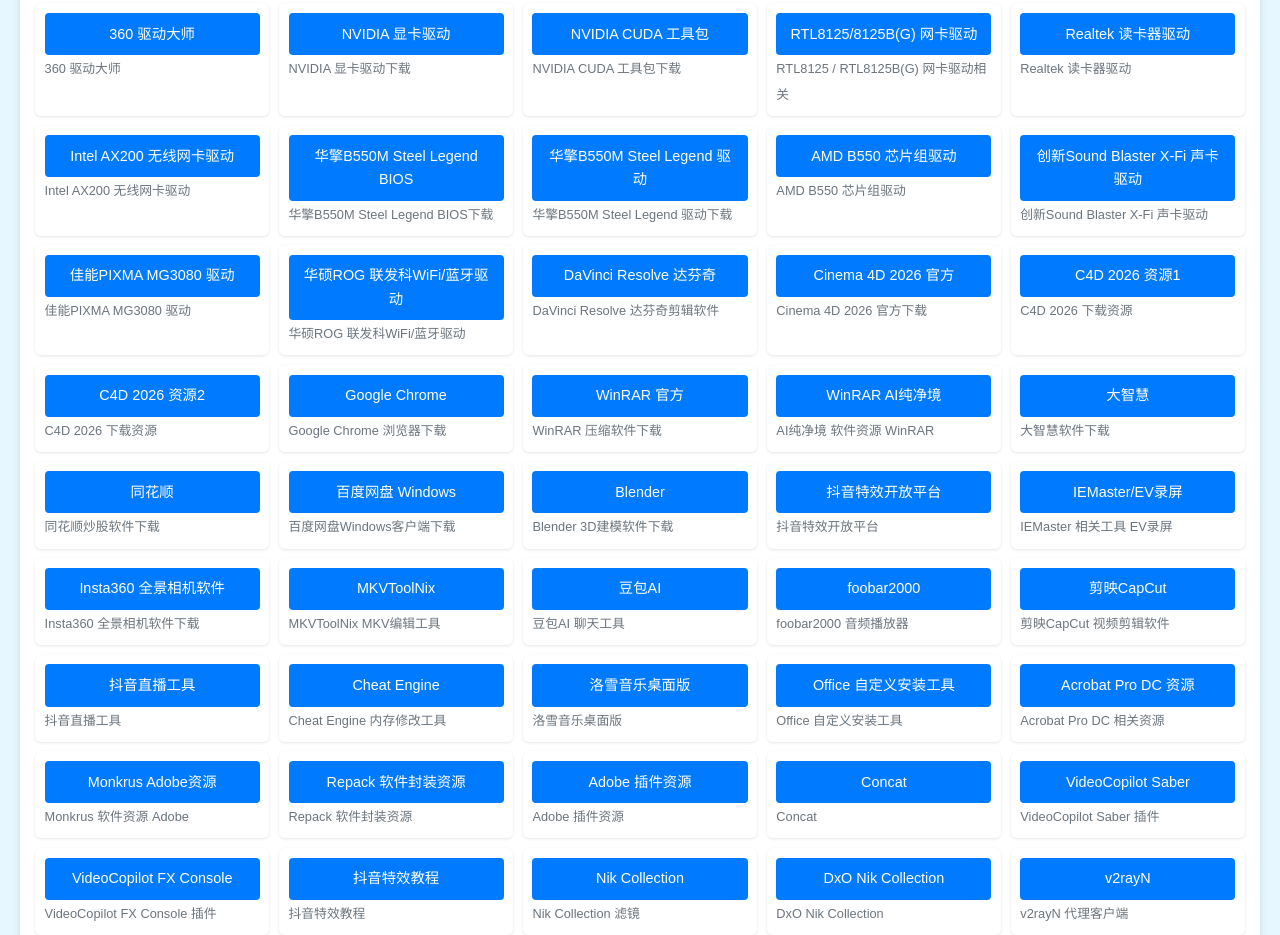
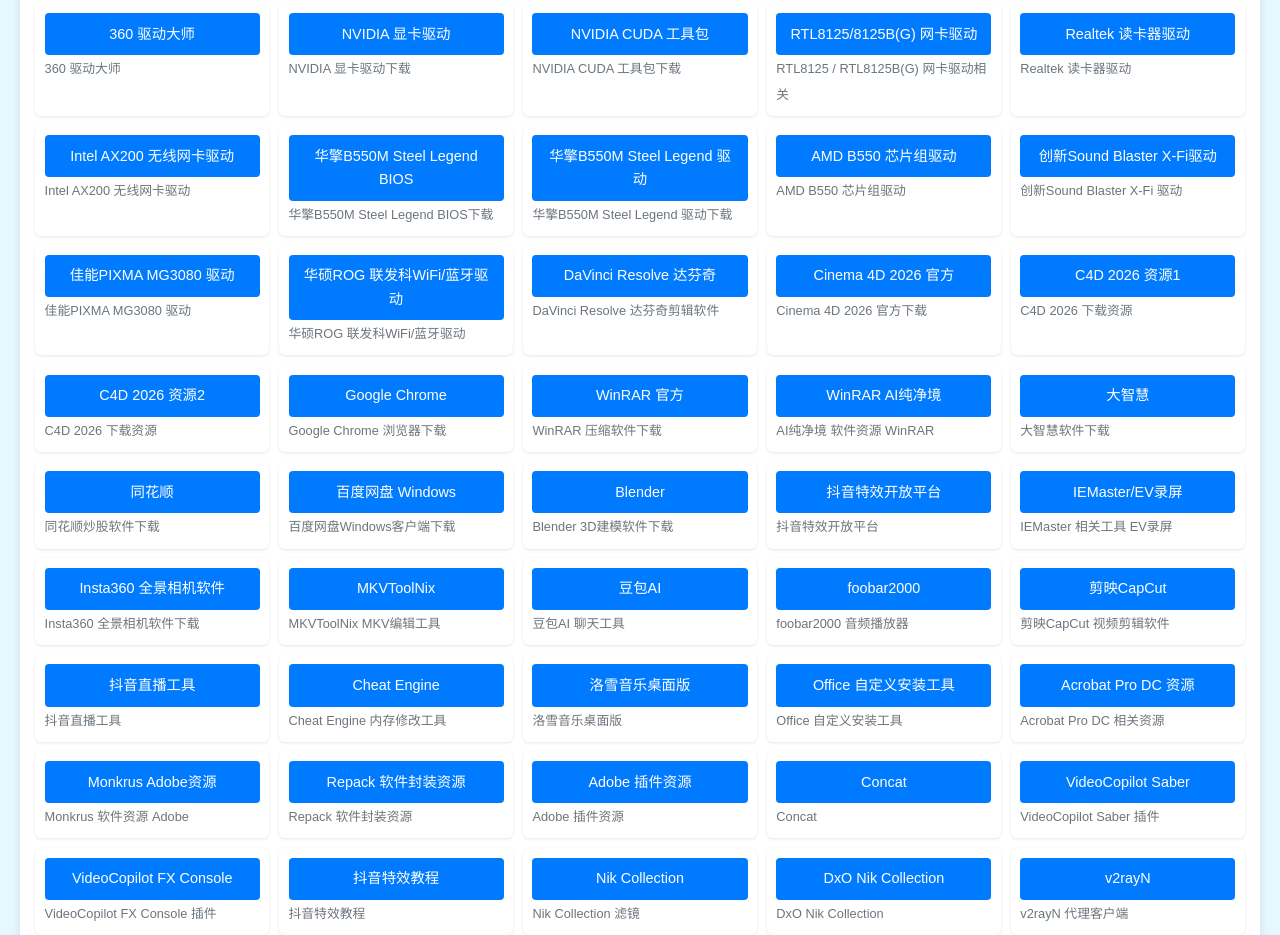
Before and after one commit to kongwx999/wy, a plain HTML site: page index.html in a window 1280 px wide. Shown: the part 954-1889 px from the top of the page. Drawn offline with Linux system fonts and the light colour scheme.

Commit message:
Update index.html

```diff
--- a/index.html
+++ b/index.html
@@ -388,8 +388,8 @@
             </li>
             <!-- 第31项 -->
             <li class="link-item">
-                <a href="https://cn.creative.com/support/downloads/download.asp?MainCategory=1&nRegionFK=&nCountryFK=&nLanguageFK=&sOSName=Windows+10+32-bit&region=2&Product_Name=Sound+Blaster+X-Fi+Surround+5.1+Pro&Product_ID=20055&modelnumber=&driverlang=2052&OS=51&drivertype=0" target="_blank" class="download-btn">创新Sound Blaster X-Fi 声卡驱动</a>
-                <span class="desc">创新Sound Blaster X-Fi 声卡驱动</span>
+                <a href="https://cn.creative.com/support/downloads/download.asp?MainCategory=1&nRegionFK=&nCountryFK=&nLanguageFK=&sOSName=Windows+10+32-bit&region=2&Product_Name=Sound+Blaster+X-Fi+Surround+5.1+Pro&Product_ID=20055&modelnumber=&driverlang=2052&OS=51&drivertype=0" target="_blank" class="download-btn">创新Sound Blaster X-Fi驱动</a>
+                <span class="desc">创新Sound Blaster X-Fi 驱动</span>
             </li>
             <!-- 第32项 -->
             <li class="link-item">
```
